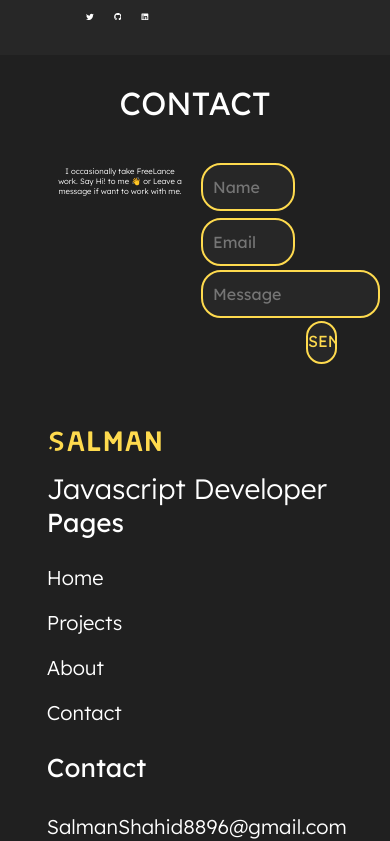
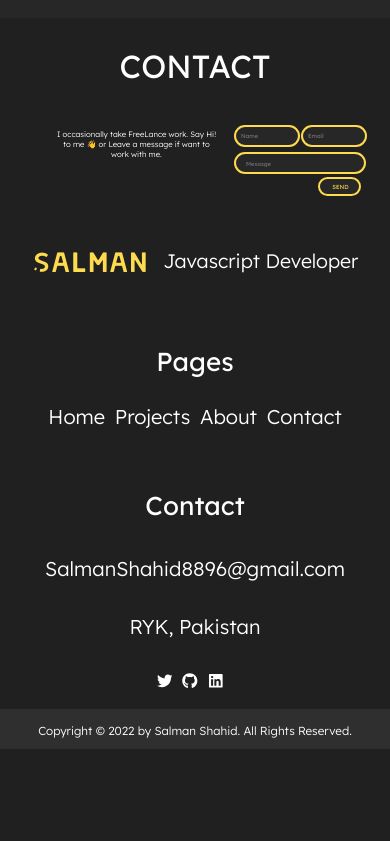
Before and after one commit to SalmanShahid888/portfolio-website, a React (Create React App) app: page / in a window 390 px wide. Shown: the part 1884-2725 px from the top of the page. After the commit the page ends 2633 px from the top, so only its background shows below. Built offline with nearby package versions, Linux system fonts and the light colour scheme.

Commit message:
Made the Website Responsive by adjusting css

```diff
--- a/src/ContactFrom.module.css
+++ b/src/ContactFrom.module.css
@@ -1,5 +1,7 @@
 #contact__formId{
-    align-content: flex-end;
+    align-content: flex;
+    flex-direction: column;
+    flex-wrap: wrap;
 }
 
 
@@ -34,6 +36,7 @@ input[type="submit"] {
     margin-right: 11vw;
     text-transform: uppercase;
     float: right;
+
 }
 
 input[type="submit"]:hover {
@@ -62,3 +65,58 @@ input[name="message"] {
     color: white;
 
 }
+
+
+
+
+@media screen and (max-width: 1021px){
+    input[type="submit"] {
+    margin-right: 1vw;
+    font-size: 1.5vw;
+    width: 10vw;
+    height: 5vh;
+    padding: 1.5vh;
+}
+input[type="text"], [type="email"] {
+    font-size: 1.5vw;
+    padding-left: 5px;
+    height: 4vw;
+}
+#user__message {
+    font-size: 1.5vw;
+    height: 4vw;
+}
+}
+
+@media screen and (max-width: 656px) {
+    input[type="text"], [type="email"] {
+        width: 18vw ;
+    }
+    #user__message {
+        width: 37.8vw ;
+    }
+    input[type="submit"] {
+        margin: 0vw;
+    }
+    }
+
+    @media screen and (max-width: 620px){
+        input[type="text"], [type="email"] {
+            width: 14vw ;
+        }
+        #user__message {
+            width: 29.79vw ;
+        }
+        input[type="submit"] {
+            margin-right: 5vw;
+        }
+    }
+
+    @media screen and (max-width: 538px){
+        input[type="submit"] {
+            width: 11vw;
+            height: 4vw;
+            padding-top: 1vw;
+            padding-bottom: 3vw;
+        }
+    }
--- a/src/Footer.module.css
+++ b/src/Footer.module.css
@@ -92,3 +92,59 @@ color:white;
         margin-top: 10px;
         margin-bottom: 10px;
     }
+
+    @media screen and (max-width: 1138px) {
+        .footer__section {
+            padding: 2vw 2vw;
+        }
+    }
+
+    @media screen and (max-width: 869px) {
+        .footer__section {
+            display: flex;
+            flex-direction: column;
+        }
+        .footer__name {
+            display: flex;
+            flex-direction: row;
+        }
+        .js {
+            margin-top: 0px;
+            margin-left: 4vw;
+        }
+        .footer__menu {
+            margin-top: 8vh;
+            text-align: center;
+        }
+        .footer__menu > ul {
+            display: flex;
+            flex-direction: row;
+            justify-content: center;
+            gap: 2.5vw;
+        }
+        .footer__headings {
+            text-align: center;
+            margin-top: 4vh;
+        }
+        .footer__contact {
+            text-align: center;
+        }
+        .contact__text {
+            padding-top: 4vh ;
+        }
+        .social__links {
+            font-size: 4vw;
+            margin-top: 3vh;
+        }
+
+        .footer__bottom__text {
+            font-size: 3vw;
+        }
+    }
+
+    @media screen and (max-width: 445px) {
+        .js {
+            font-size: 5vw;
+            align-self: center;
+        }
+    }
--- a/src/ProjectGrid.module.css
+++ b/src/ProjectGrid.module.css
@@ -46,3 +46,10 @@
     transform: translate(-50%, -50%) scale(0.75);
     z-index: 4;
   }
+
+  @media screen and (max-width: 519px) {
+    nav > a {
+        font-size: 8vw;
+        margin-top: 2vh;
+    }
+  }
```
